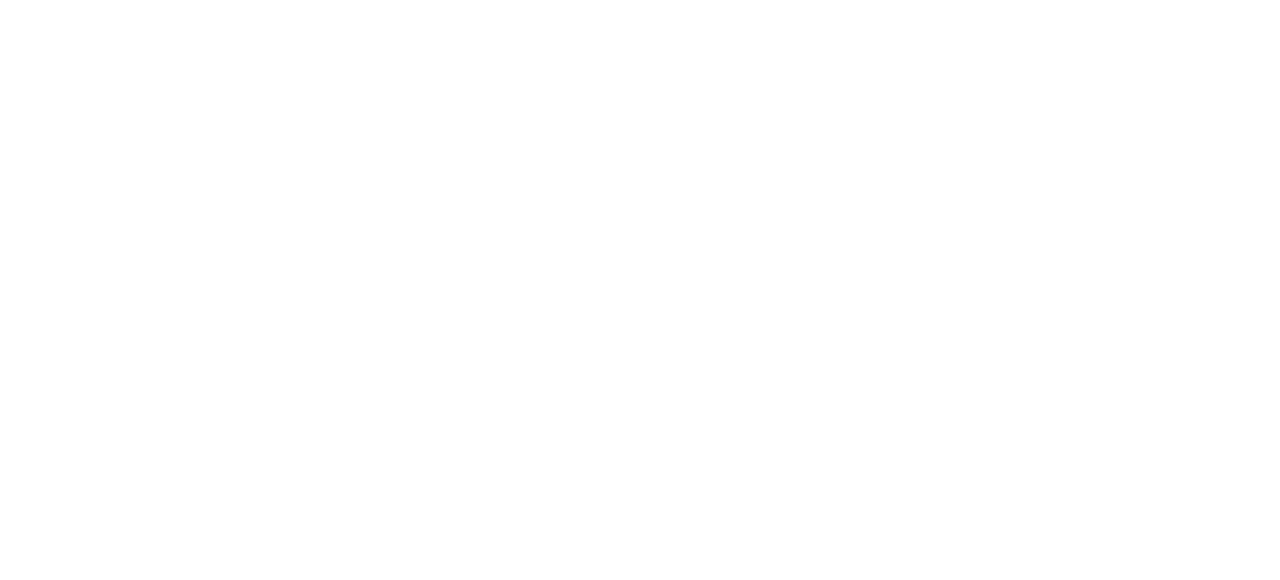
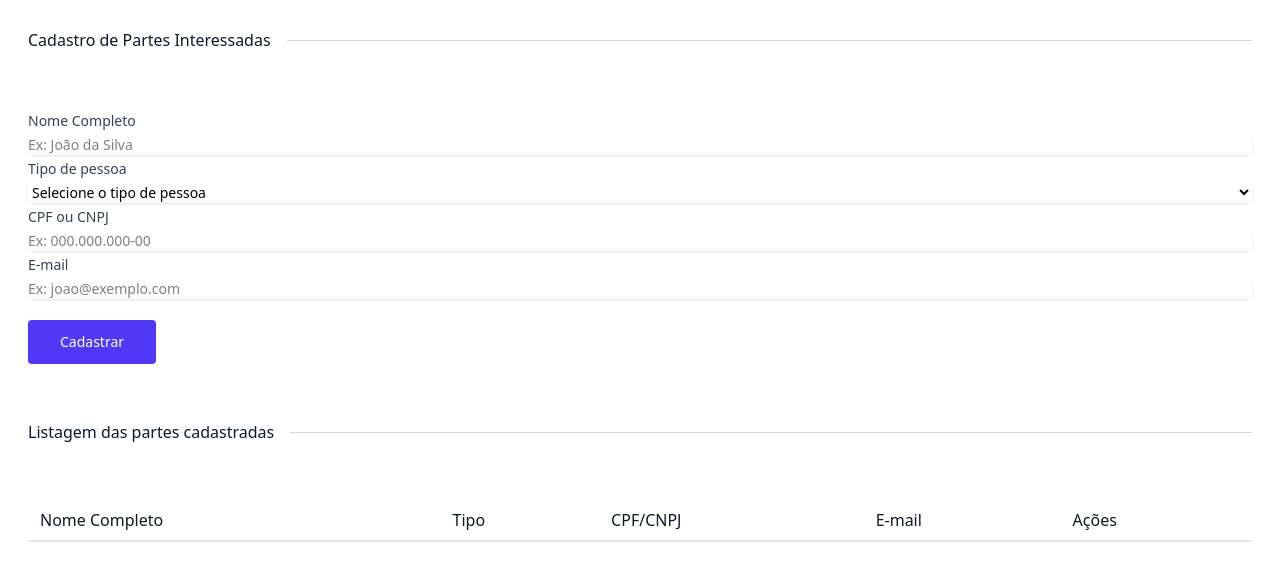
Before and after one commit to Fransuelton/teste-incaas, an Angular app: page /partes-interessadas in a window 1280 px wide. Before the commit this address led to /. Shown: the top 580 px of the page. Built offline with nearby package versions, Linux system fonts and the light colour scheme.

Commit message:
✨ feat: define application routes for Home, Registration, and Listing components

```diff
--- a/src/app/app.routes.ts
+++ b/src/app/app.routes.ts
@@ -1,3 +1,22 @@
 import { Routes } from '@angular/router';
+import { Home } from './components/home/home';
+import { Registration } from './components/registration/registration';
+import { Listing } from './components/listing/listing';
 
-export const routes: Routes = [];
+export const routes: Routes = [
+  {
+    path: '',
+    component: Home,
+    title: 'Início – Cadastro e Consulta de Processos | DataJud CNJ',
+  },
+  {
+    path: 'partes-interessadas',
+    component: Registration,
+    title: 'Cadastro de Partes Interessadas | DataJud CNJ',
+  },
+  {
+    path: 'consulta-processos',
+    component: Listing,
+    title: 'Consulta Pública de Processos – TRF1 | DataJud CNJ',
+  },
+];
```
